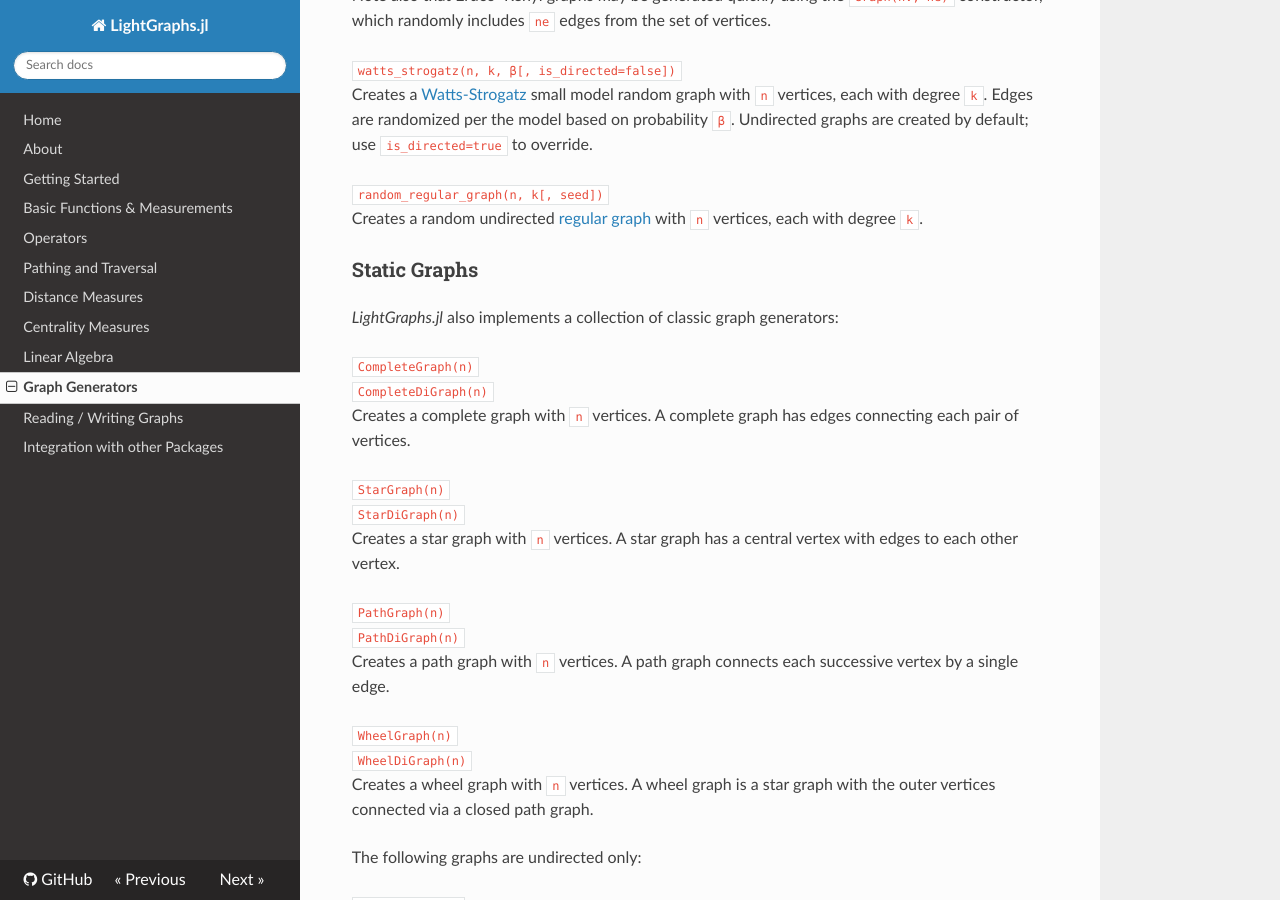
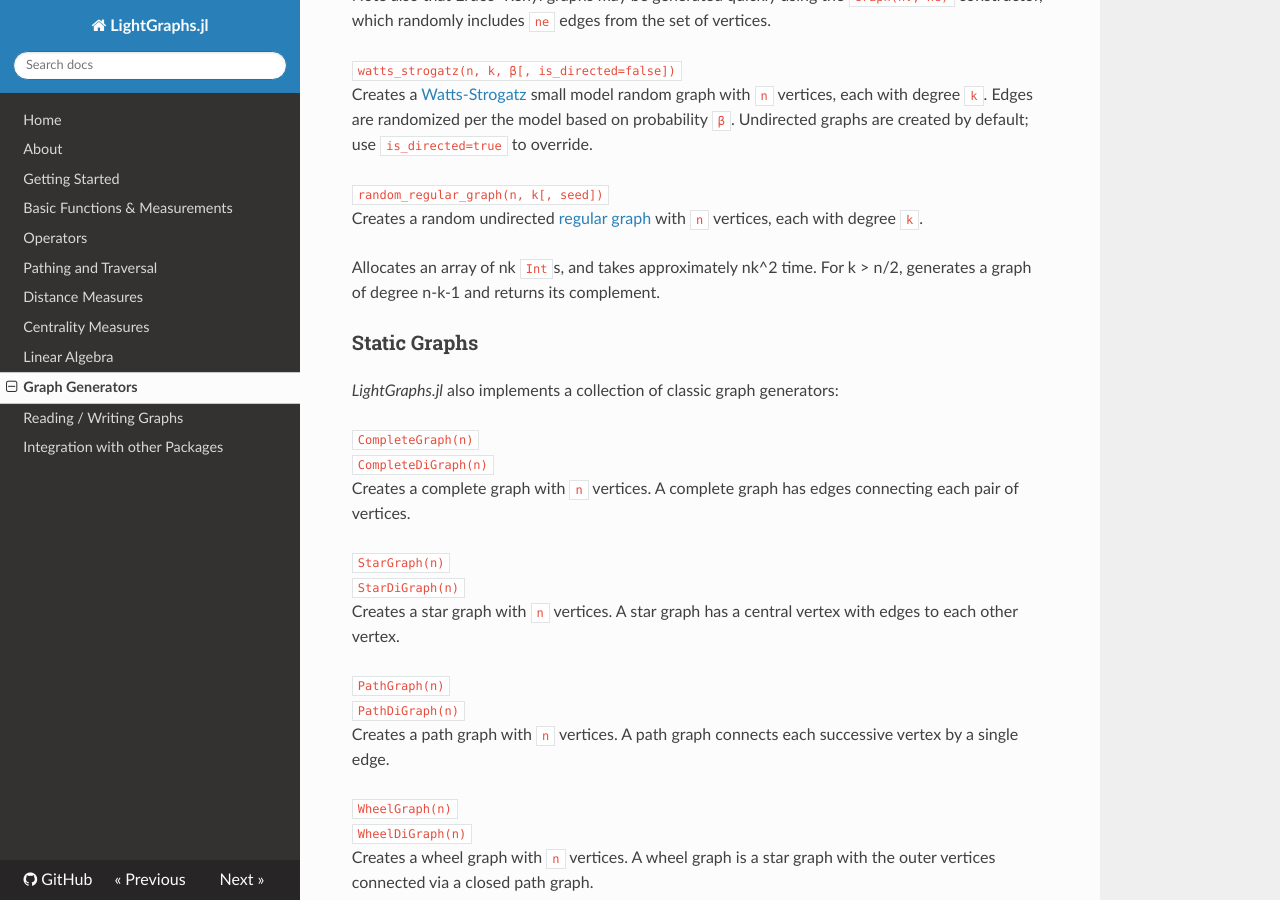
Before and after one commit to sbromberger/LightGraphs.jl, an MkDocs documentation site: the page built from doc/generators.md, in a window 1280 px wide and 900 px high, scrolled down 312 px. Built offline with MkDocs 1.6.1, drawn with Linux system fonts in a browser that asks for light colours; nearby versions of some CDN libraries; old or Windows-style settings are respelled for this version of MkDocs.

Commit message:
update docs with space/time information

```diff
--- a/doc/generators.md
+++ b/doc/generators.md
@@ -20,6 +20,8 @@ created by default; use `is_directed=true` to override.
 
 `random_regular_graph(n, k[, seed])`
 Creates a random undirected [regular graph](https://en.wikipedia.org/wiki/Regular_graph) with `n` vertices, each with degree `k`.
+
+Allocates an array of nk `Int`s, and takes approximately nk^2 time. For k > n/2, generates a graph of degree n-k-1 and returns its complement.
 
 ### Static Graphs
 *LightGraphs.jl* also implements a collection of classic graph generators:
```
